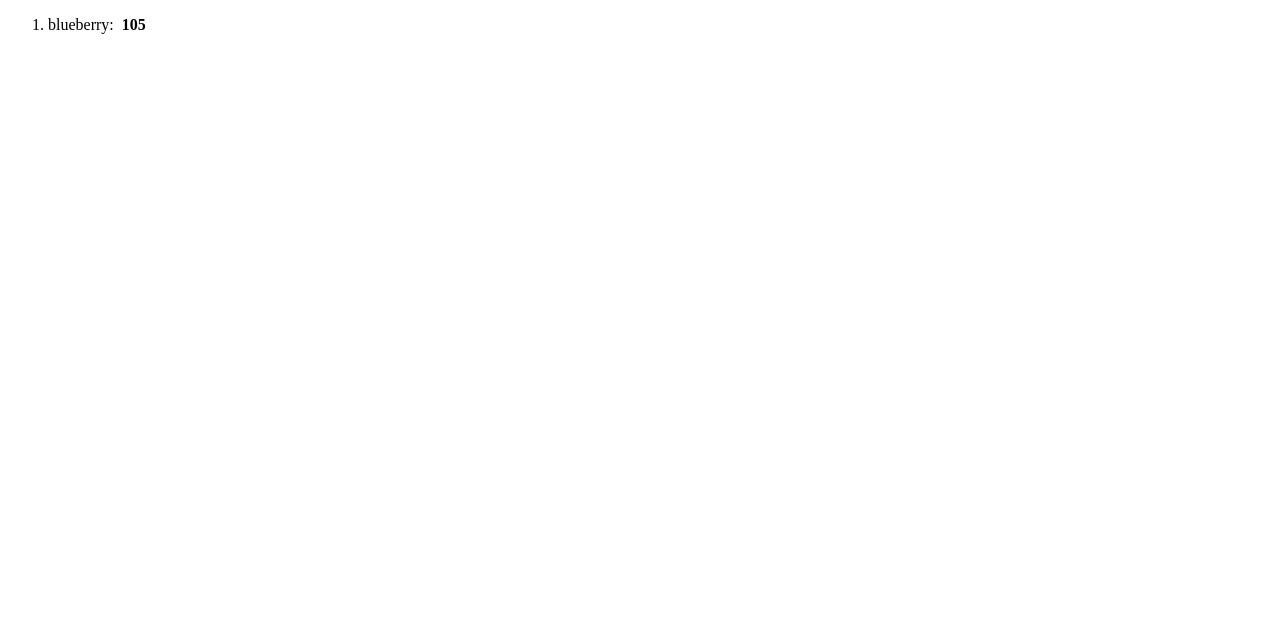
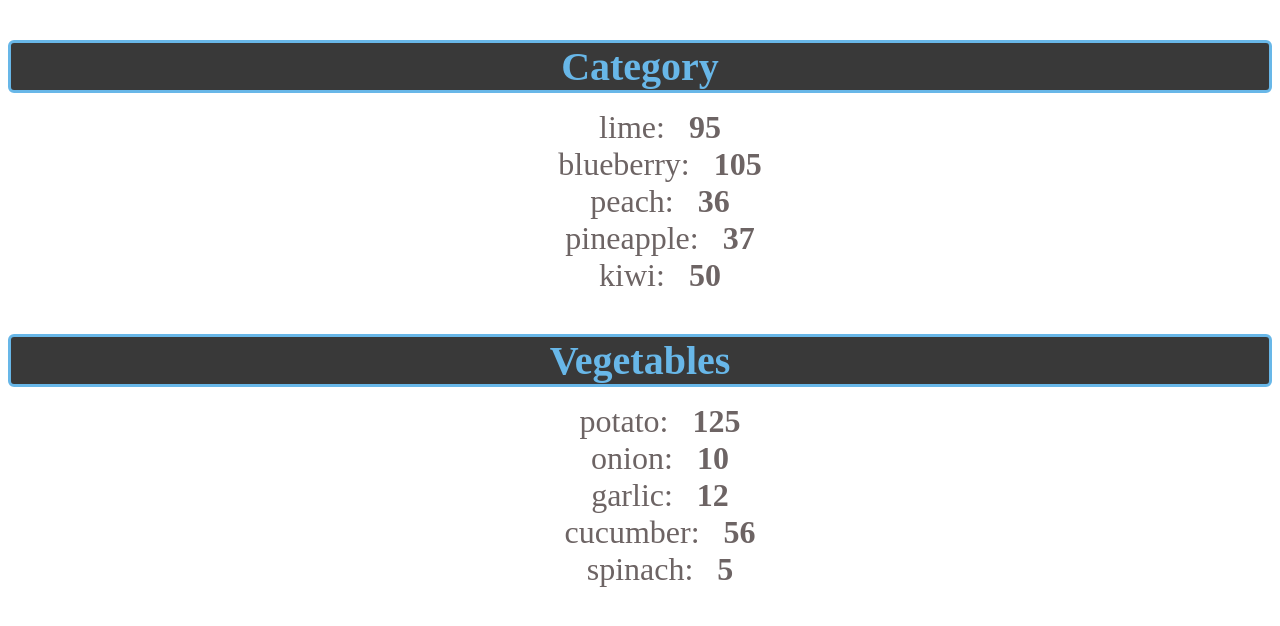
Before and after one commit to Leow14/react, a React (Vite) app in the folder my-react-app/: page / in a window 1280 px wide. Shown: the top 626 px of the page. Built offline with nearby package versions, Linux system fonts and the light colour scheme.

Commit message:
Trying arrow function and lists on react. Part 2.

```diff
--- a/my-react-app/src/App.jsx
+++ b/my-react-app/src/App.jsx
@@ -1,9 +1,24 @@
 import List from "./list.jsx";
 
 function App() {
+
+    const fruits = [{id: 1, name:"lime",       calories: 95},
+                    {id: 2, name:"blueberry",  calories: 105},
+                    {id: 3, name:"peach",      calories: 36},
+                    {id: 4, name:"pineapple",  calories: 37},
+                    {id: 5, name:"kiwi",       calories: 50}];
+
+    const vegetables = [{id: 6, name:"potato",       calories: 125},
+                        {id: 7, name:"onion",  calories: 10},
+                        {id: 8, name:"garlic",      calories: 12},
+                        {id: 9, name:"cucumber",  calories: 56},
+                        {id: 10, name:"spinach",       calories: 5}];
+
+
     return(
         <>
-        <List></List>
+        {fruits.length     > 0 && <List items={fruits}    />}
+        {vegetables.length > 0 && <List items={vegetables} category="Vegetables"/>}
         </>
     );
 }
--- a/my-react-app/src/index.css
+++ b/my-react-app/src/index.css
@@ -1,19 +1,24 @@
-.welcome-message{
+.list-category{
     font-size: 2.5em;
-    background-color: hsl(172, 69%, 59%);
-    color: white;
-    padding: 10px;
-    border-radius: 5px;
-    margin: 0px;
+    font-weight: bold;
+    color:hsl(203, 74%, 66%);
+    margin-bottom: 10px;
+    text-align: center;
+    border: 3px solid;
+    border-radius: 6px;
+    background-color: hsla(0, 0%, 0%, 0.777);
+}
+
+.list-items li{
+    font-size: 2em;
+    list-style: none;
+    color: hsl(0, 4%, 41%);
+    text-align: center;
+    margin:0;
+}
+
+.list-items li:hover{
+    color: hsl(0, 4%, 0%);
+    cursor: pointer;
 
 }
-
-.login-prompt{
-    font-size: 2.5em;
-    background-color: hsl(0, 66%, 49%);
-    color: white;
-    padding: 10px;
-    border-radius: 5px;
-    margin: 0px;
-
-}
--- a/my-react-app/src/list.jsx
+++ b/my-react-app/src/list.jsx
@@ -1,26 +1,16 @@
+import PropTypes from "prop-types";
 
+function List({category = "Category", items = []}){
 
-function List(){
+    const listItems = items.map     (item => (
+    <li key={item.id}>
+        {item.name}: &nbsp; <b>{item.calories}</b>
+    </li>));
 
-    const fruits = [{id: 1, name:"lime",       calories: 95},
-                    {id: 2, name:"blueberry",  calories: 105},
-                    {id: 3, name:"peach",      calories: 36},
-                    {id: 4, name:"pineapple",  calories: 37},
-                    {id: 5, name:"kiwi",       calories: 50}];
+    return (<>
+                <h3 className="list-category">{category}</h3>
+                <ol className="list-items">{listItems}</ol>
+            </>);
+}
 
-    fruits.sort((a, b) => a.name.localeCompare(b.name));    // Alphabetical
-    fruits.sort((a, b) => b.name.localeCompare(a.name));    // Reverse
-    fruits.sort((a, b) => a.calories - b.calories);         // Numeric
-    fruits.sort((a, b) => b.calories - a.calories);         // Reverse Numeric
-
-    const lowCalFruits = fruits.filter(fruit => fruit.calories < 100)
-    const highCalFruits = fruits.filter(fruit => fruit.calories > 100)
-
-
-    const ItemsList = highCalFruits.map     (highCalFruit => <li key={highCalFruit.id}>
-                                            {highCalFruit.name}: &nbsp;
-                                            <b>{highCalFruit.calories}</b></li>);
-
-    return (<ol>{ItemsList}</ol>);
-}
 export default List
```
